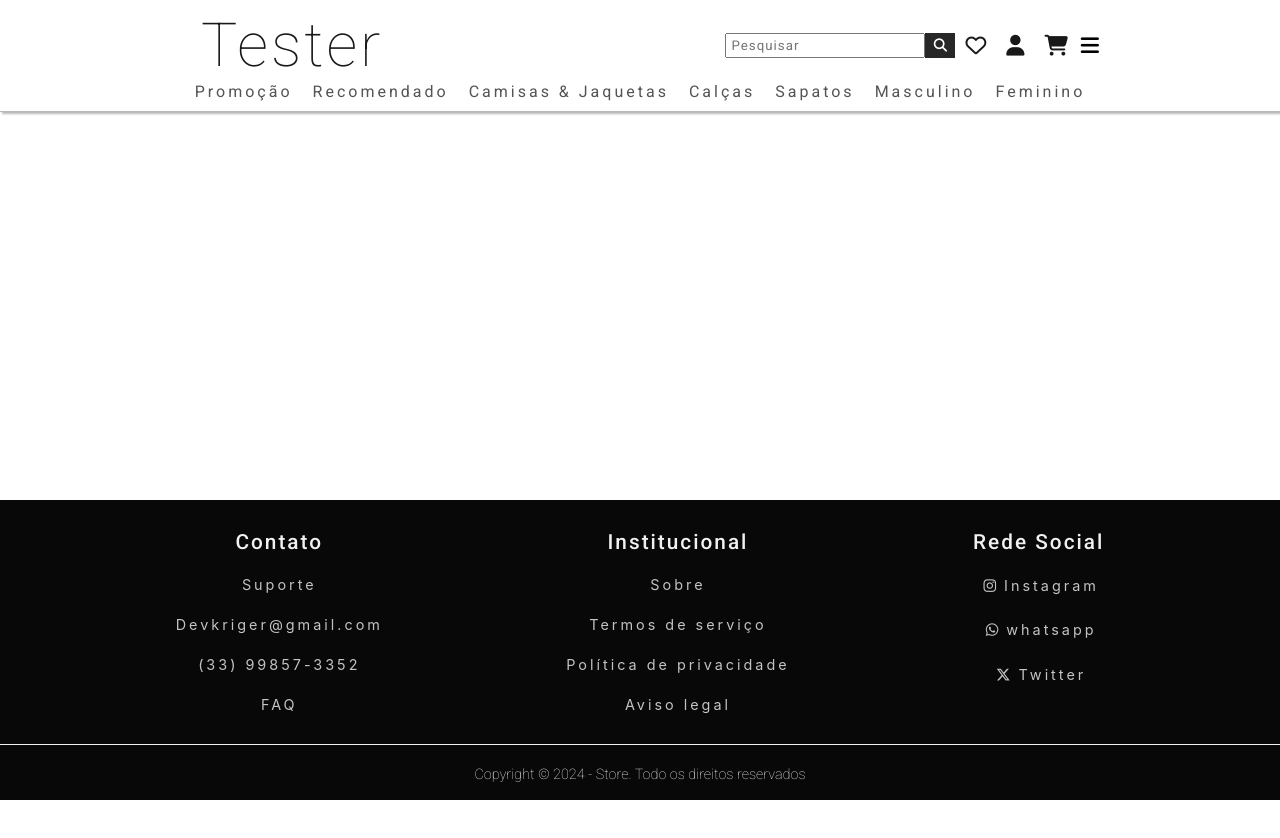
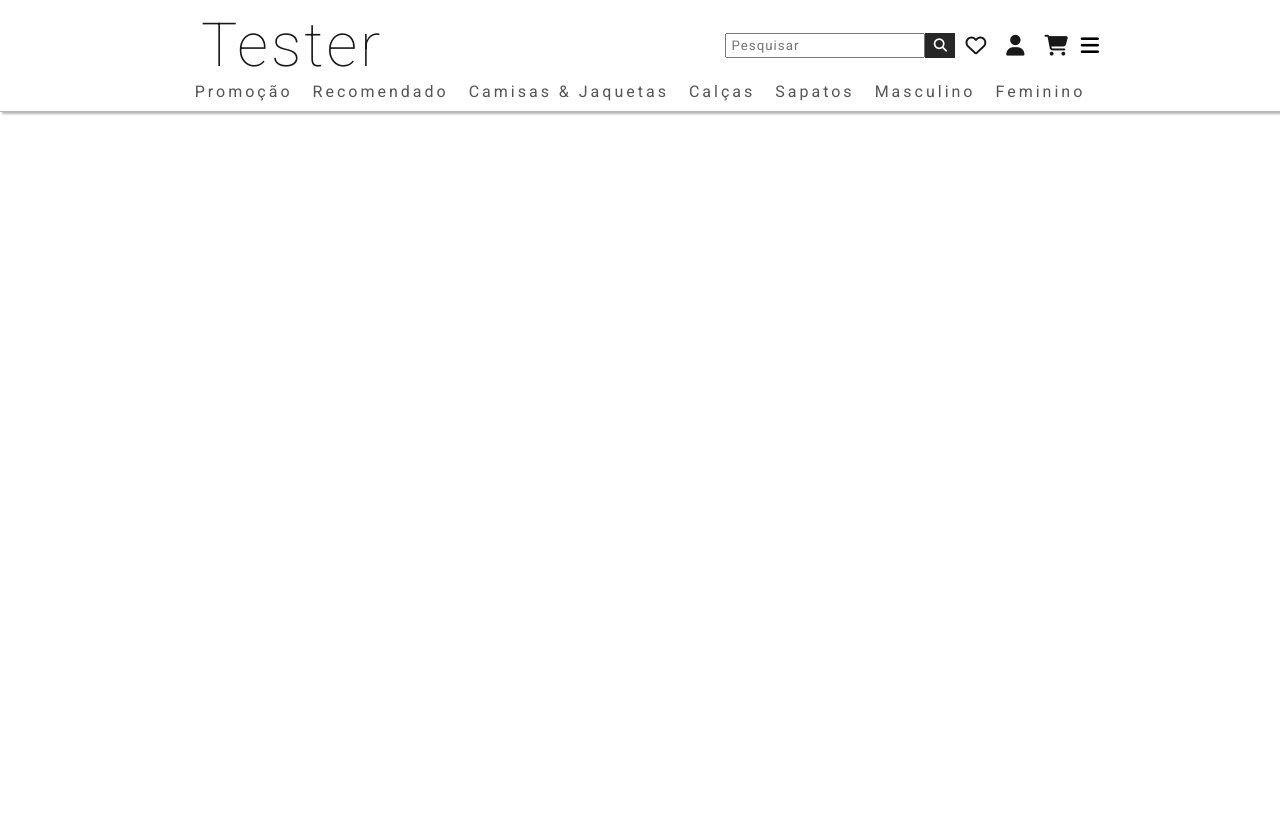
Before and after one commit to krigerofc/Ecommerce-Roupas, a React (Create React App) app in the folder frontend/: page / in a window 1280 px wide. Shown: the top 838 px of the page. Before the commit the page ends 800 px from the top, so only its background shows below. Built offline with nearby package versions, Linux system fonts and the light colour scheme.

Commit message:
fix bug foooter

```diff
--- a/frontend/src/components/Footer/Footer.module.css
+++ b/frontend/src/components/Footer/Footer.module.css
@@ -3,8 +3,7 @@
 
 .footer_container{
     background-color: rgb(8, 8, 8);
-    position: absolute;
-    bottom: 0;
+    bottom: 0%;
     width: 100%;
     height: 300px;
 }
--- a/frontend/src/components/Header/Header.module.css
+++ b/frontend/src/components/Header/Header.module.css
@@ -129,6 +129,7 @@ button:hover{
     padding: 15px;
     justify-content: center;
     border-bottom: 1px solid rgb(185, 184, 184);
+    z-index: 999;
 }
 
 .mobile_header button{
--- a/frontend/src/pages/Home/index.js
+++ b/frontend/src/pages/Home/index.js
@@ -5,6 +5,9 @@ function Home(){
     return(
         <>
             <Header/>
+            <div style={{height:'5400px'}}>
+
+            </div>
             <Footer/>
         </>
     );
```
